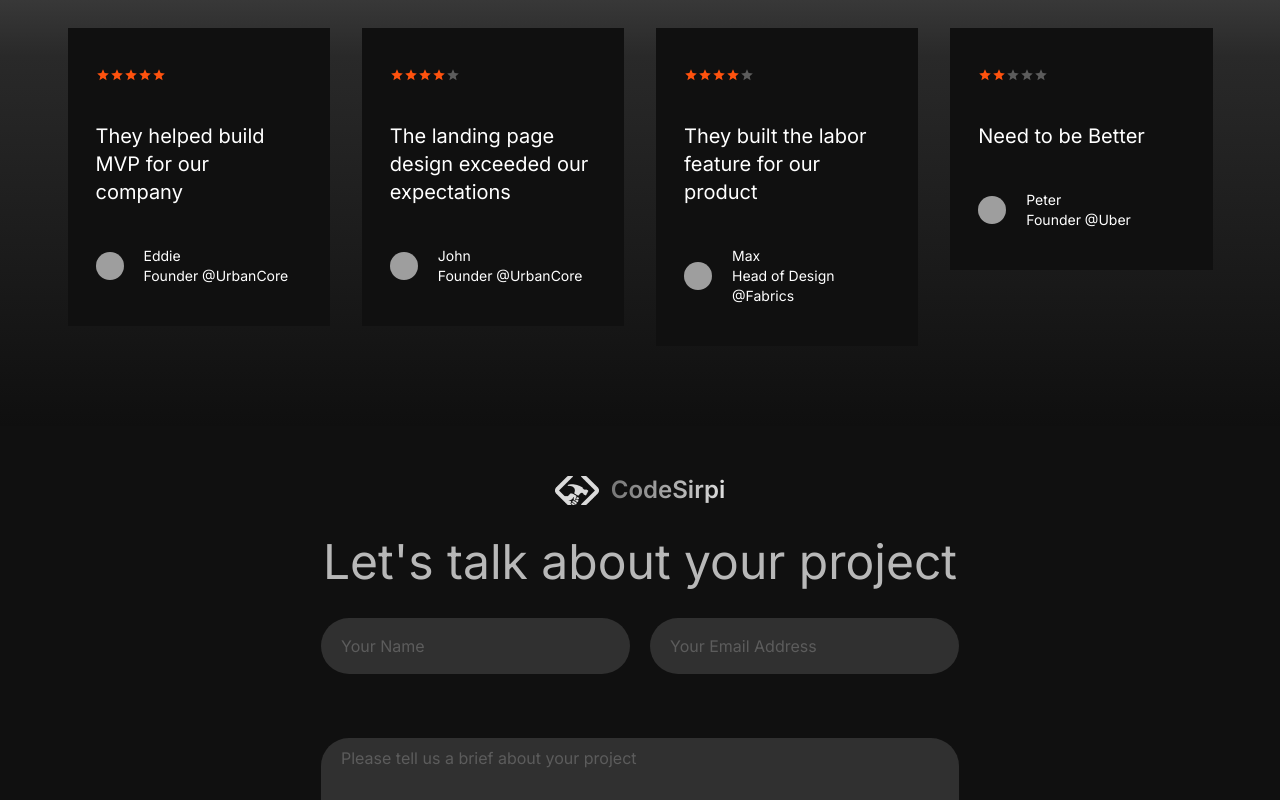
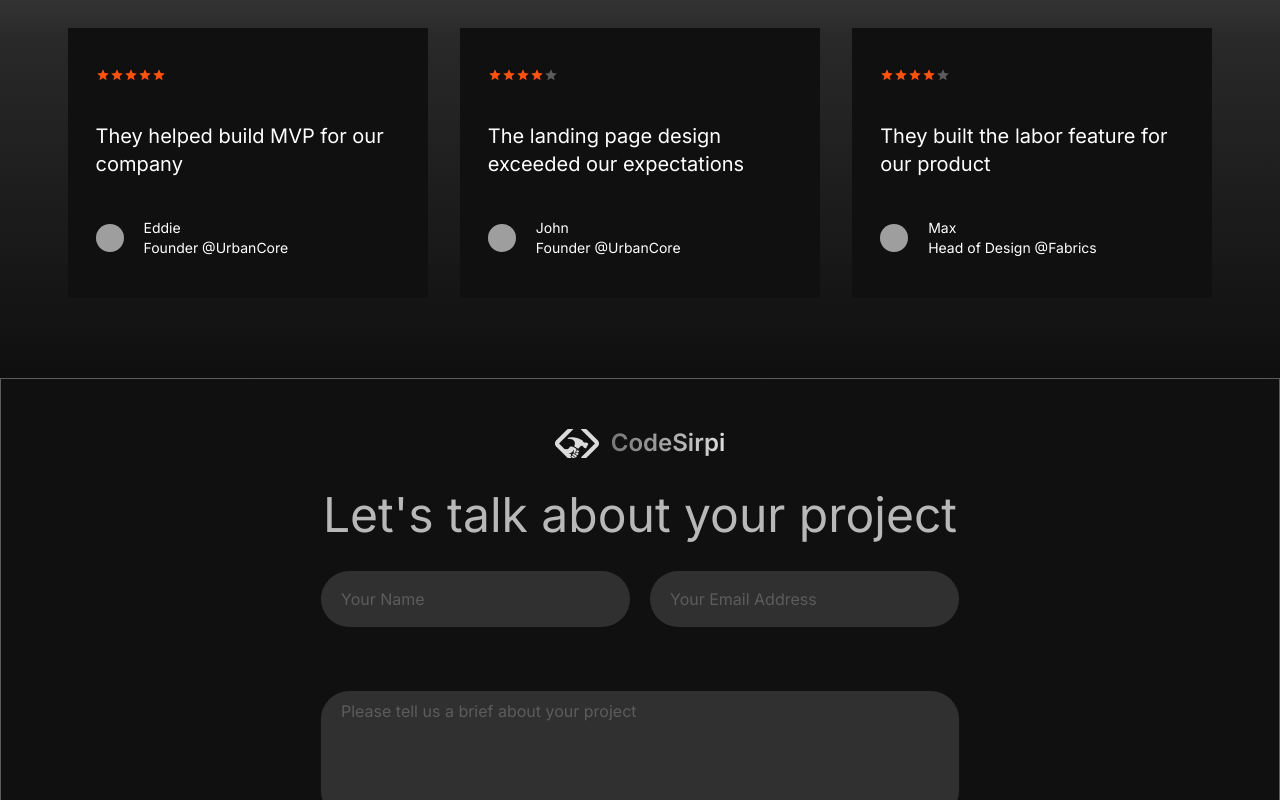
Before and after one commit to codesirpi/landing-site, a Next.js app: page / in a window 1280 px wide. Shown: the part 200-1000 px from the top of the page. Built offline with nearby package versions, Linux system fonts and the light colour scheme; grey boxes are pictures that could not be loaded.

Commit message:
font updated

```diff
--- a/app/components/contact-section/contact-section.tsx
+++ b/app/components/contact-section/contact-section.tsx
@@ -5,7 +5,7 @@ import "../../globals.css";
 
 const contactSection = () => {
   return (
-    <div className="bg-background-black w-full h-fit text-white">
+    <div className="bg-background-black w-full h-fit text-white border border-grey-600">
       <div className="mt-12 text-center">
         <Image
           src={logo}
--- a/app/components/reviews-section/review-section.tsx
+++ b/app/components/reviews-section/review-section.tsx
@@ -1,6 +1,5 @@
 import React from "react";
 import "../../globals.css";
-import { Icon } from "@iconify/react/dist/iconify.js";
 import Testimonal from "./testimonal";
 
 const ReviewsSection = () => {
@@ -32,22 +31,22 @@ const ReviewsSection = () => {
       designation: "Head of Design",
       Company: "Fabrics",
     },
-    {
-      rating: 2,
-      comment: "Need to be Better",
-      profilePicture:
-        "https://st.depositphotos.com/2218212/2938/i/950/depositphotos_29387653-stock-photo-facebook-profile.jpg",
-      profileName: "Peter",
-      designation: "Founder",
-      Company: "Uber",
-    },
+    // {
+    //   rating: 2,
+    //   comment: "Need to be Better",
+    //   profilePicture:
+    //     "https://st.depositphotos.com/2218212/2938/i/950/depositphotos_29387653-stock-photo-facebook-profile.jpg",
+    //   profileName: "Peter",
+    //   designation: "Founder",
+    //   Company: "Uber",
+    // },
   ];
 
   return (
     <div className="linear-grey-gradient w-full h-fit text-white">
       <div className="text-center mt-14 mx-4">
-        <div className="text-5xl font-light">Our Results</div>
-        <div className="text-lg text-grey-200 font-thin pt-4">
+        <div className="font-light text-3xl xl:text-5xl">Our Results</div>
+        <div className="text-grey-200 font-thin pt-4 md:text-lg">
           Hear what our cilents have to say about our team and services.
         </div>
       </div>
```
